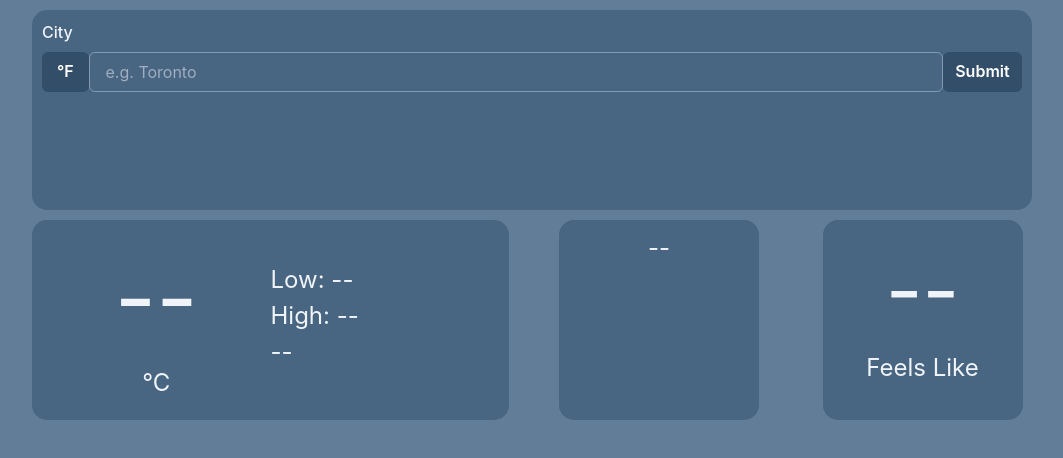
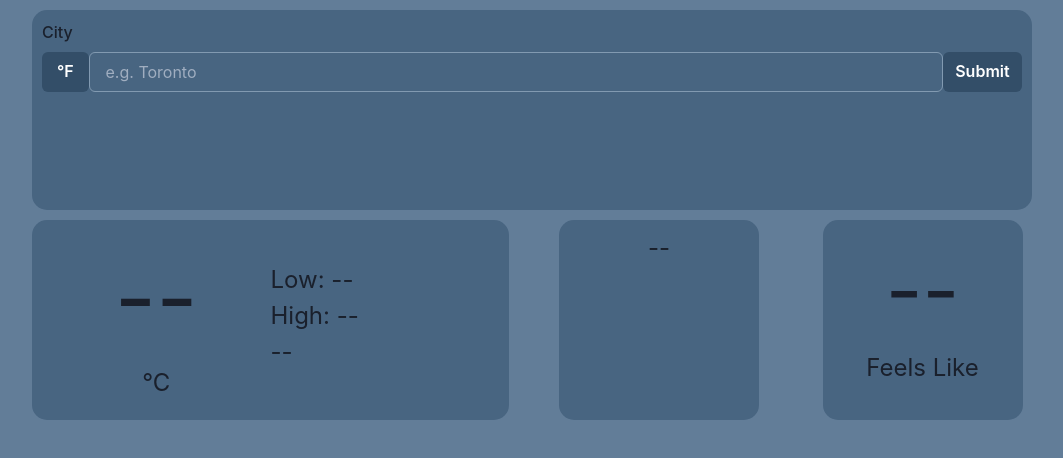
Before and after one commit to BenJenkyn/weather_v2, a React (Create React App) app: page / in a window 1280 px wide. Shown: the top 458 px of the page, without its empty margins (106-1169 px from the left). Built offline with nearby package versions, Linux system fonts and the light colour scheme; no server answers.

Commit message:
fixes background color

```diff
--- a/src/app.css
+++ b/src/app.css
@@ -1,5 +1,6 @@
-.App{
-    background-color: #627d98;
-    height: 100vh;
-    color: #f0f4f8;
+html{
+	background-color: #627d98;
 }
+.App {
+	background-color: #627d98;
+}
```
